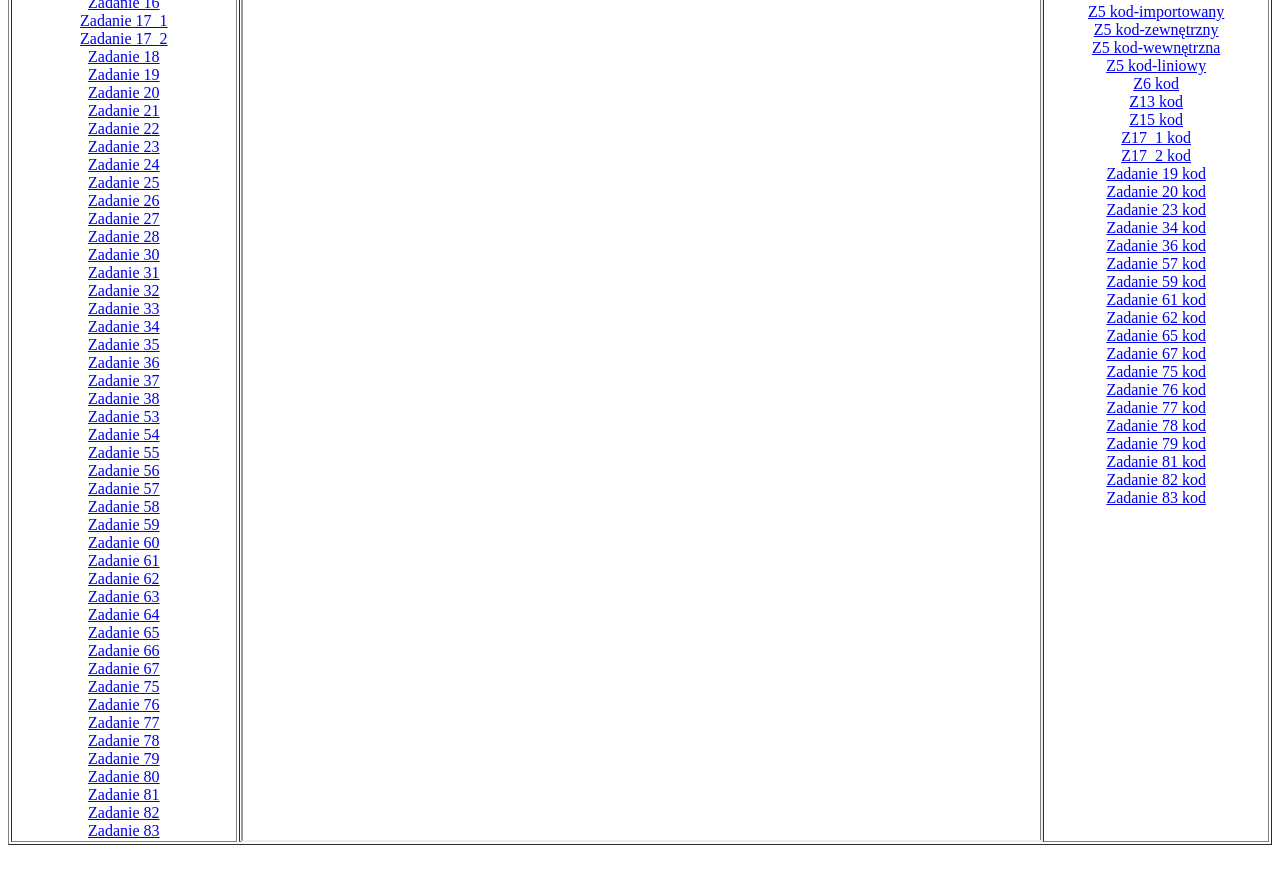
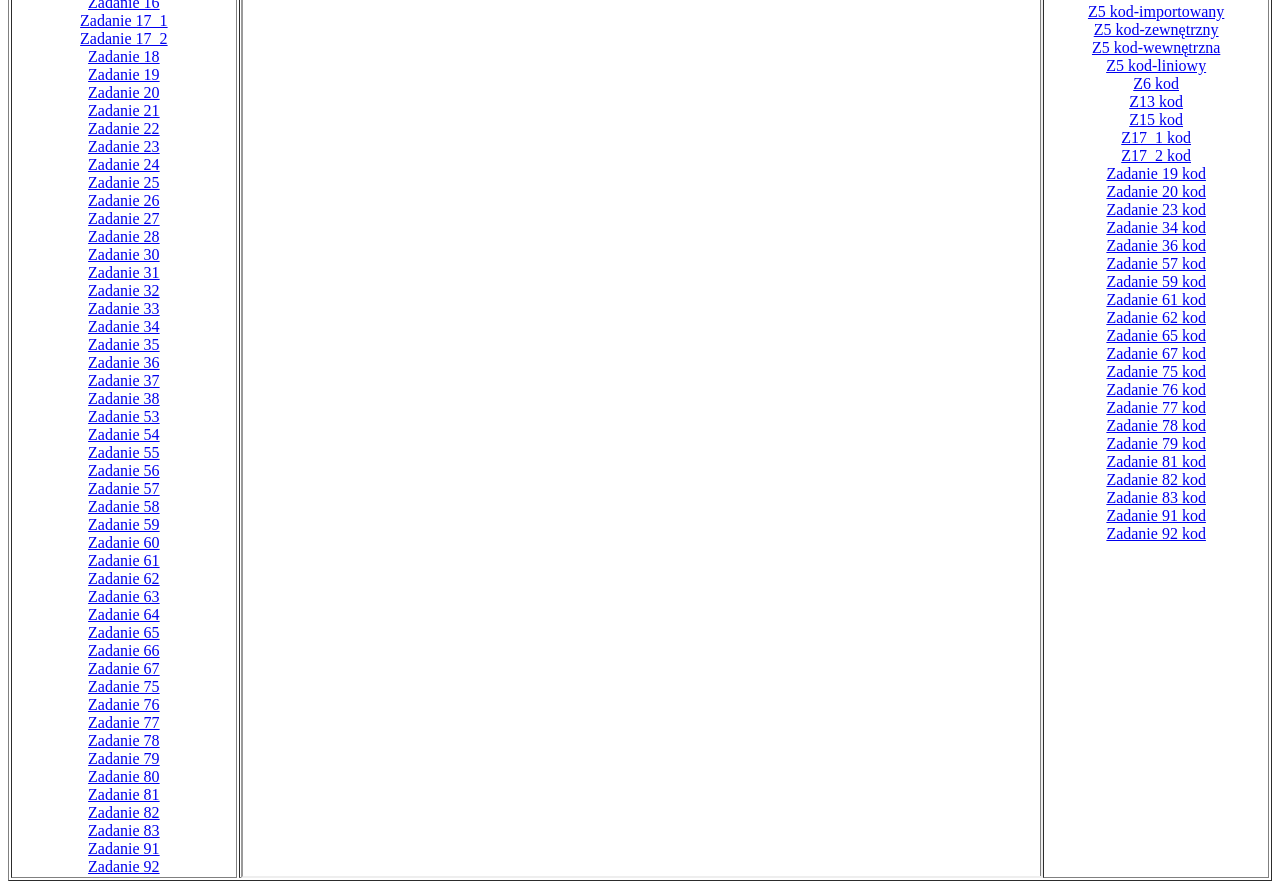
Before and after one commit to 24Piotr/CSS, a plain HTML site: page index.html in a window 1280 px wide. Shown: the part 343-1232 px from the top of the page. Before the commit the page ends 1196 px from the top, so only its background shows below. Drawn offline with Linux system fonts and the light colour scheme.

Commit message:
Update index.html

```diff
--- a/index.html
+++ b/index.html
@@ -72,7 +72,9 @@
                         <a href="zadanie80_gied.html" target="strony">Zadanie 80</a> <br>
                         <a href="zadanie81_gied.html" target="strony">Zadanie 81</a> <br>
                         <a href="zadanie82_gied.html" target="strony">Zadanie 82</a> <br>
-                        <a href="zadanie83_gied.html" target="strony">Zadanie 83</a>
+                        <a href="zadanie83_gied.html" target="_blank">Zadanie 83</a> <br>
+                        <a href="zadanie91_gied.html" target="_blank">Zadanie 91</a> <br>
+                        <a href="zadanie92_gied.html" target="_blank">Zadanie 92</a>
                 </ol>
                 </td>
                 <!-- Panel główny-->
@@ -108,10 +110,13 @@
                         <a href="zadanie79_kod_gied.html" target="strony">Zadanie 79 kod</a> <br>
                         <a href="zadanie81_kod_gied.html" target="strony">Zadanie 81 kod</a> <br>
                         <a href="zadanie82_kod_gied.html" target="strony">Zadanie 82 kod</a> <br>
-                        <a href="zadanie83_kod_gied.html" target="strony">Zadanie 83 kod</a>
+                        <a href="zadanie83_kod_gied.html" target="strony">Zadanie 83 kod</a> <br>
+                        <a href="zadanie91_kod_gied.html" target="strony">Zadanie 91 kod</a> <br>
+                        <a href="zadanie92_kod_gied.html" target="strony">Zadanie 92 kod</a>
                     </ol>
                 </td>
             </tr>
         </table>
     </body>
 </html>
+<!-- Piotr Giedo -->
```
